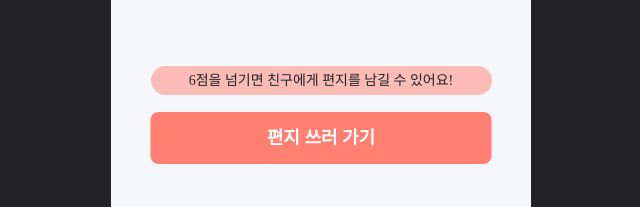
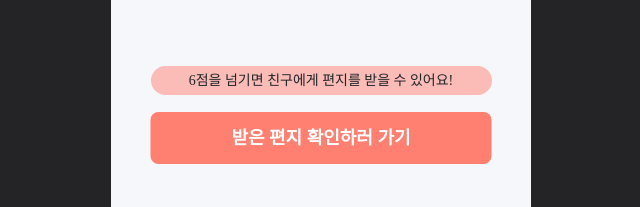
Before and after one commit to 2024-likelion-sswu/Funit_FE, a React (Create React App) app: page /score1 in a window 1280 px wide. Shown: the part 642-849 px from the top of the page, without its empty margins (319-959 px from the left). Built offline with nearby package versions, Linux system fonts and the light colour scheme; a web font is replaced by a local one.

Commit message:
[Design] #24 - 점수페이지 디자인 수정

```diff
--- a/src/pages/testScorePage/Score1Page.jsx
+++ b/src/pages/testScorePage/Score1Page.jsx
@@ -11,8 +11,8 @@ const Score1Page = () => {
             <h3>{nickname}님과 통하는 사이 !</h3>
             <img src={icon} alt="10점" />
             <div className='alert'>
-                <p>6점을 넘기면 친구에게 편지를 남길 수 있어요!</p>
-            <Button title="편지 쓰러 가기"/>
+                <p>6점을 넘기면 친구에게 편지를 받을 수 있어요!</p>
+            <Button title="받은 편지 확인하러 가기"/>
             </div>
         </div>
     )
--- a/src/pages/testScorePage/Score2Page.jsx
+++ b/src/pages/testScorePage/Score2Page.jsx
@@ -11,8 +11,8 @@ const Score2Page = () => {
             <h3>{nickname}님과 조금 더 친해지는 건 어때요?</h3>
             <img src={icon} alt="6점" />
             <div className='alert'>
-                <p>6점을 넘기면 친구에게 편지를 남길 수 있어요!</p>
-            <Button title="편지 쓰러 가기"/>
+                <p>6점을 넘기면 친구에게 편지를 받을 수 있어요!</p>
+            <Button title="받은 편지 확인하러 가기"/>
             </div>
         </div>
     )
--- a/src/pages/testScorePage/Score3Page.jsx
+++ b/src/pages/testScorePage/Score3Page.jsx
@@ -1,5 +1,4 @@
 import React, {useState} from 'react'
-import Button from '../../components/Button';
 import icon from '../../assets/img/character/sad.png'
 
 const Score3Page = () => {
```
